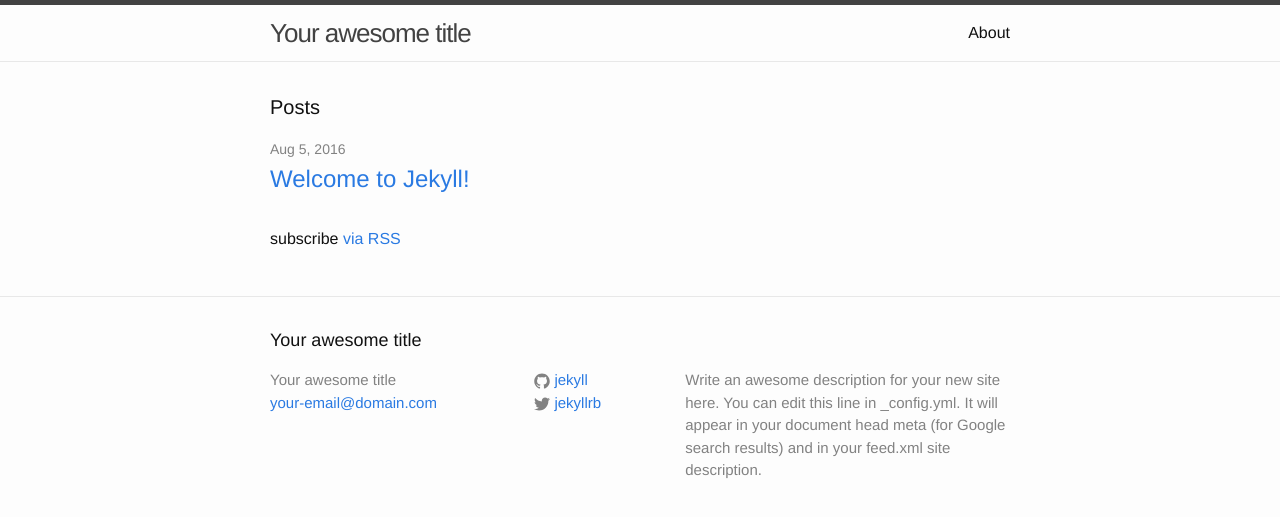
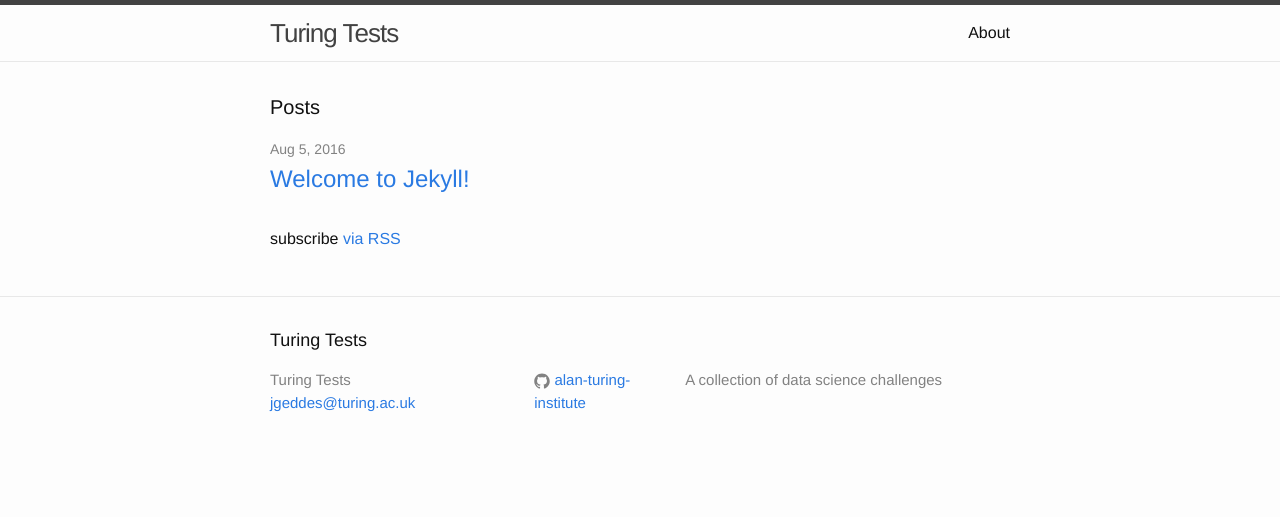
Before and after one commit to tpetricek/turing-tests, a Jekyll site: the page built from index.html, in a window 1280 px wide. Shown: the top 517 px of the page. Built offline with Jekyll 4.4.1, drawn with Linux system fonts in a browser that asks for light colours.

Commit message:
Edit _config.yml with correct information.

```diff
--- a/_config.yml
+++ b/_config.yml
@@ -6,16 +6,13 @@
 # 'jekyll serve'. If you change this file, please restart the server process.
 
 # Site settings
-title: Your awesome title
-email: your-email@domain.com
+title: Turing Tests
+email: jgeddes@turing.ac.uk
 description: > # this means to ignore newlines until "baseurl:"
-  Write an awesome description for your new site here. You can edit this
-  line in _config.yml. It will appear in your document head meta (for
-  Google search results) and in your feed.xml site description.
-baseurl: "" # the subpath of your site, e.g. /blog
-url: "http://yourdomain.com" # the base hostname & protocol for your site
-twitter_username: jekyllrb
-github_username:  jekyll
+  A collection of data science challenges
+baseurl: "/turing-tests" # the subpath of your site, e.g. /blog
+url: "http://alan-turing-institute.github.io" # the base hostname & protocol for your site
+github_username:  alan-turing-institute
 
 # Build settings
 markdown: kramdown
```
